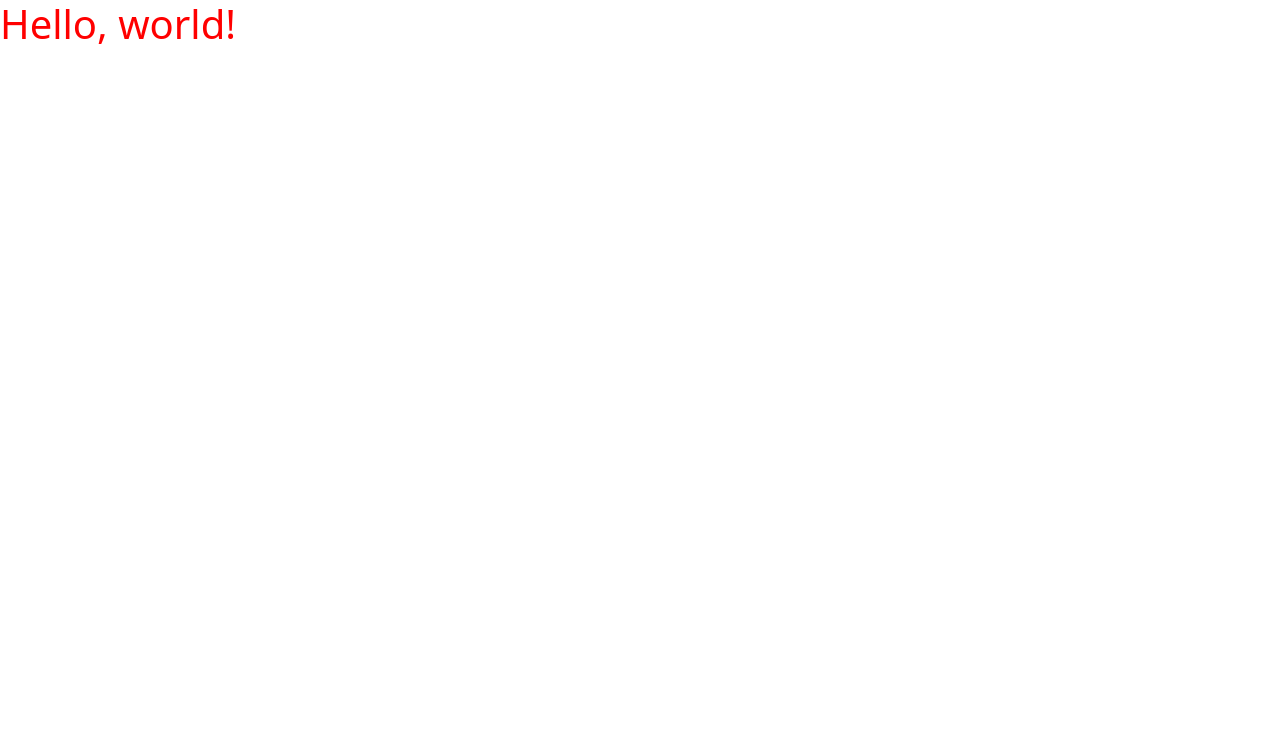
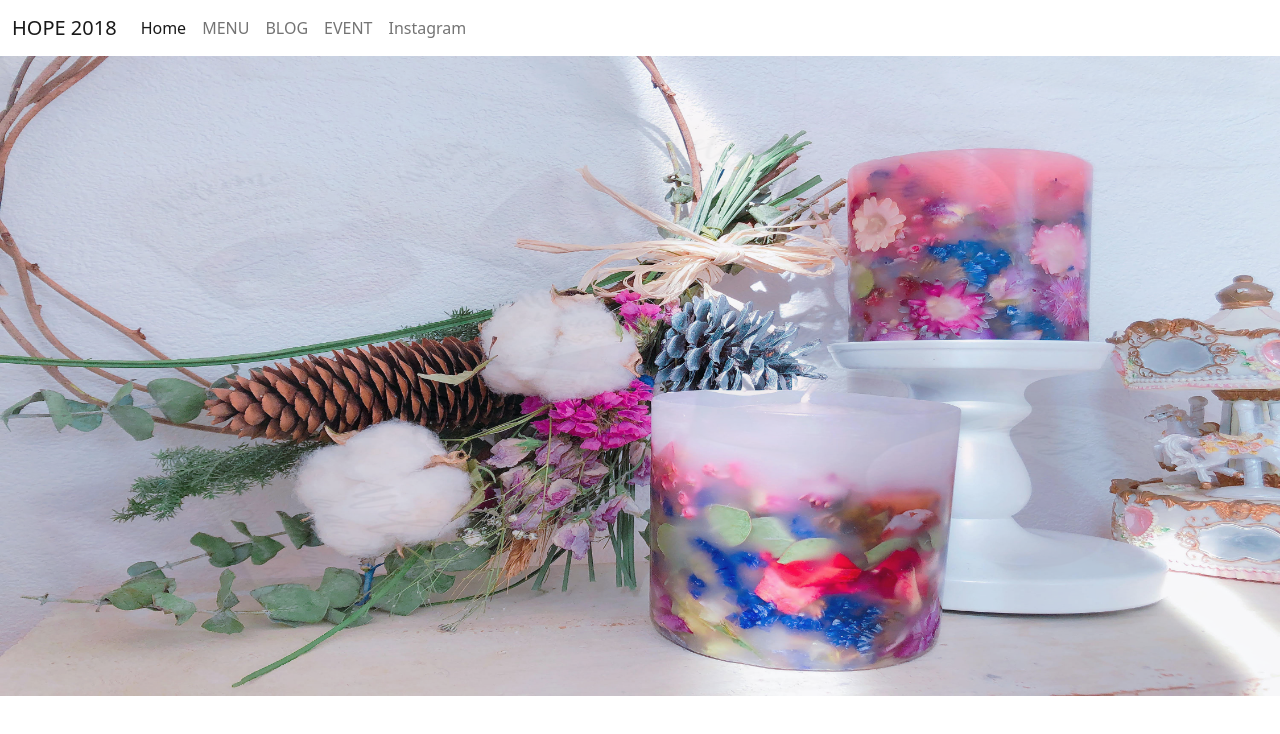
Before and after one commit to yuyajam1313/hope2018, a plain HTML site: page bootstrap-5.0.0-beta3-dist/index.html in a window 1280 px wide. Drawn offline with nearby package versions, Linux system fonts and the light colour scheme.

Commit message:
header、メインイメージの仮作成

```diff
--- a/bootstrap-5.0.0-beta3-dist/index.html
+++ b/bootstrap-5.0.0-beta3-dist/index.html
@@ -5,14 +5,59 @@
    <meta charset="UTF-8">
    <meta http-equiv="X-UA-Compatible" content="IE=edge">
    <meta name="viewport" content="width=device-width, initial-scale=1">
-   <title>MyPage</title>
+   <title>HOPE2018</title>
    <link rel="stylesheet" type="text/css" href="style.css">
    <link href="css/bootstrap.min.css" rel="stylesheet">
+   <link rel=”stylesheet” href=”https://stackpath.bootstrapcdn.com/bootstrap/4.1.1/css/bootstrap.min.css”>
    <script src="https://ajax.googleapis.com/ajax/libs/jquery/1.11.3/jquery.min.js"></script>
    <script src="js/bootstrap.min.js"></script>
+ </head>
 
- </head>
  <body>
-   <h1>Hello, world!</h1>
+  <header class="sticky-top">
+    <nav class="navbar navbar-expand-lg navbar-light bg-white">
+      <div class="container-fluid">
+        <a class="navbar-brand">HOPE 2018</a>
+        <button class="navbar-toggler" type="button" data-bs-toggle="collapse" data-bs-target="#navbarSupportedContent" aria-controls="navbarSupportedContent" aria-expanded="false" aria-label="Toggle navigation">
+          <span class="navbar-toggler-icon"></span>
+        </button>
+        <div class="collapse navbar-collapse justify-content-center" id="navbarSupportedContent">
+          <ul class="navbar-nav me-auto">
+            <li class="nav-item">
+              <a class="nav-link active" aria-current="page" href="#">Home</a>
+            </li>
+            <li class="nav-item">
+              <a class="nav-link" href="#">MENU</a>
+            </li>
+            <li class="nav-item">
+              <a class="nav-link" href="#">BLOG</a>
+            </li>
+            <li class="nav-item">
+              <a class="nav-link" href="#">EVENT</a>
+            </li>
+            <li class="nav-item">
+              <a class="nav-link" href="#">Instagram</a>
+            </li>
+         </ul>
+        </div>
+      </div>
+    </nav>
+  </header>
+  <main>
+    <div id="carouselExampleSlidesOnly" class="carousel slide carousel-fade" data-bs-ride="carousel" data-interval="2000">
+      <div class="carousel-inner">
+        <div class="carousel-item active">
+          <img class="d-block w-100 h-100" src="images/main1.jpg" alt="First slide">
+        </div>
+        <div class="carousel-item">
+          <img class="d-block w-100 h-100" src="images/main2.jpg" alt="Second slide">
+        </div>
+        <div class="carousel-item">
+          <img class="d-block w-100 h-100" src="images/main3.jpg" alt="Third slide">
+        </div>
+      </div>
+    </div>
+  </main>
+
  </body>
 </html>
--- a/bootstrap-5.0.0-beta3-dist/style.css
+++ b/bootstrap-5.0.0-beta3-dist/style.css
@@ -1,3 +1,3 @@
-h1 {
-  color: red;
+.carousel-item {
+  height: 40rem;
 }
```
Also changed, not shown: bootstrap-5.0.0-beta3-dist/images/main1.jpg (added), bootstrap-5.0.0-beta3-dist/images/main2.jpg (added), bootstrap-5.0.0-beta3-dist/images/main3.jpg (added).
